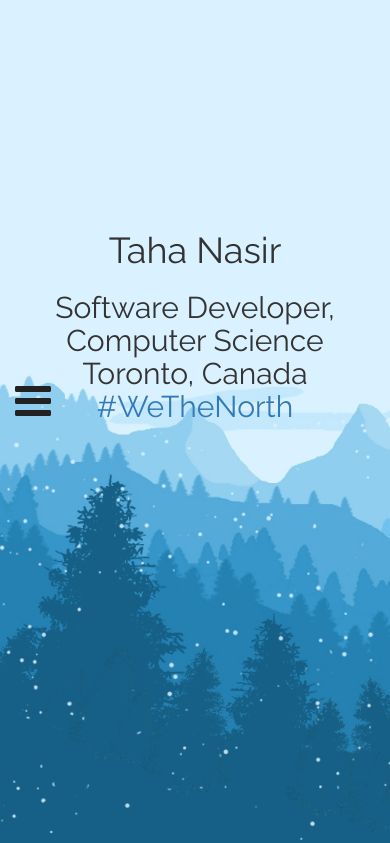
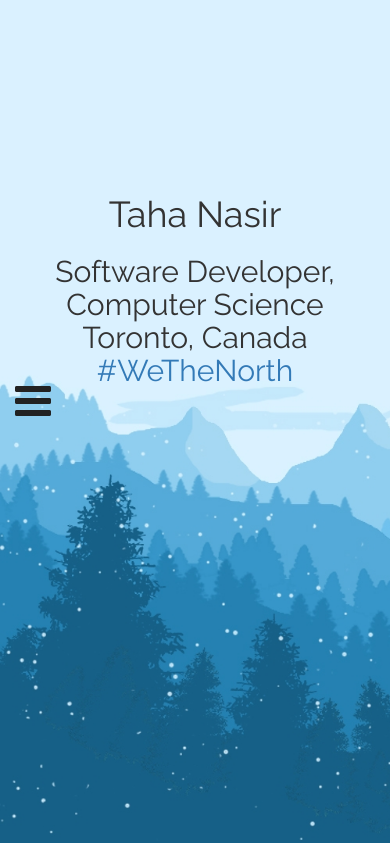
Before and after one commit to tahanasir/tahanasir.github.io, a PHP site: page / in a window 390 px wide. Shown: the top 843 px of the page. Run offline with PHP 8.4, Linux system fonts and the light colour scheme; some libraries are stand-ins or nearby versions.

Commit message:
smaller screen sizes8

```diff
--- a/css/style.css
+++ b/css/style.css
@@ -18,7 +18,6 @@
 }
 
 .twitter-timeline {
-  float            : right;
 }
 
 #about-div {
@@ -74,11 +73,11 @@
 
 /* Portrait phones and smaller */
 @media (max-width: 480px) {
-    .twitter-timeline {
-display: none !important;
+  .twitter-timeline {
+    display: none !important;
   }
 
   #home-h1 {
-    padding-top: 50%;
+    padding-top: 40%;
   }
 }
```
